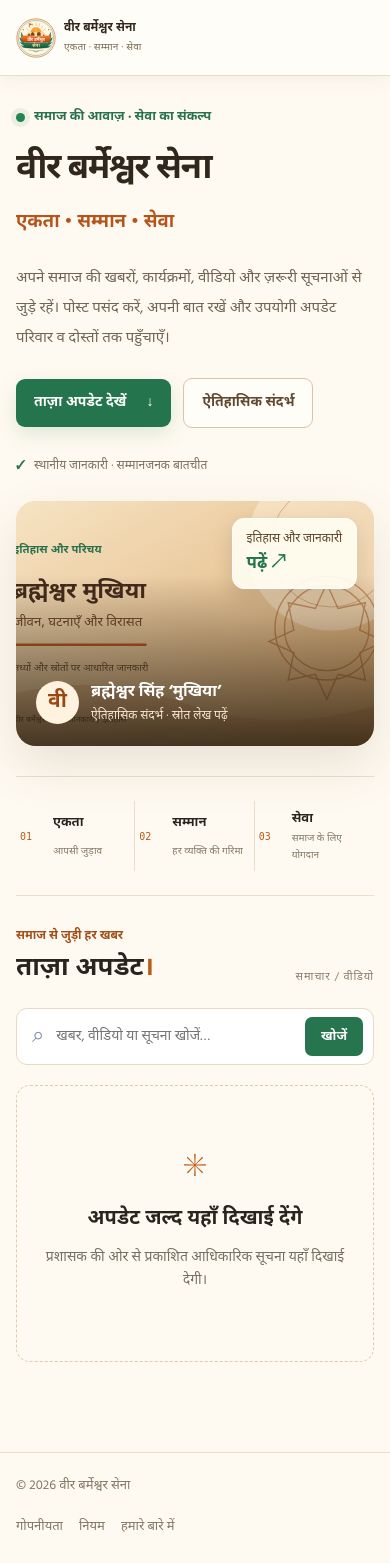
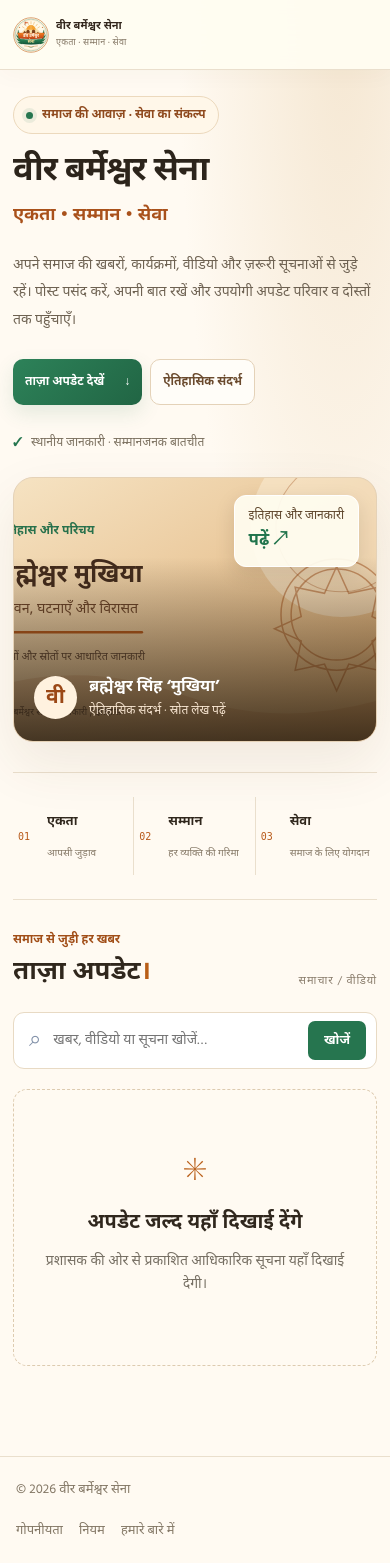
Before and after one commit to pk8873/Veer-Barmeshwar-Sena, a Django app: page / in a window 390 px wide. Before the commit the page ends 1532 px from the top, so only its background shows below. Run offline with Django 5.2, Linux system fonts and the light colour scheme; data that the repository does not hold is empty.

Commit message:
Polish responsive homepage and community feed interface

```diff
--- a/static/css/site.css
+++ b/static/css/site.css
@@ -100,3 +100,72 @@ footer{border-color:var(--line);color:#837765;font:13px var(--sans)}footer a:hov
 .visually-hidden{position:absolute!important;width:1px;height:1px;padding:0;margin:-1px;overflow:hidden;clip:rect(0,0,0,0);white-space:nowrap;border:0}
 .ajax-like-form{display:inline-flex;margin:0}
 @media(max-width:560px){.brand-logo{width:40px;height:40px;flex-basis:40px}.brand{gap:8px}.inline-comment-form{gap:7px}.inline-comment-form input{font-size:13px;padding:9px}.inline-comment-form button{padding:9px 11px}}
+
+
+/* Production polish: stronger responsive hierarchy and consistent brand surfaces */
+:root{--brand-saffron:#b6531c;--brand-green:#26754f;--surface:#fffdf8;--surface-line:#eadfcd}
+body{background:radial-gradient(ellipse at 88% 0%,#f5e7d2 0,transparent 34%),#fffaf2;color:#30271d}
+.topbar{min-height:76px;background:#fffdf2f2;border-bottom:1px solid #eadfcd;box-shadow:0 5px 22px #5b3c1a08}
+.brand strong{font-size:14px;letter-spacing:0;color:#33271d}
+.brand small{font:500 11px var(--sans);letter-spacing:.2px;color:#847765}
+.topbar nav{gap:clamp(10px,2vw,24px);font-size:13px;color:#665746}
+.topbar nav>a{transition:color .18s ease}
+.local-hero{gap:clamp(24px,4vw,52px);padding-top:clamp(30px,4vw,50px);padding-bottom:clamp(30px,4vw,44px)}
+.local-kicker{display:inline-flex;align-items:center;gap:9px;padding:8px 12px;border:1px solid #ecd9bd;background:#fff7e9;border-radius:999px;color:#8f4a1e;font-size:12px;font-weight:700}
+.local-kicker span{width:7px;height:7px;background:#26754f;border-radius:50%;box-shadow:0 0 0 4px #26754f17}
+.local-hero h1{color:#2c241b;font-weight:800;letter-spacing:-1.6px;line-height:1.16}
+.local-hero h1 em{display:inline-block;margin-top:7px;color:#a9511b;font-style:normal}
+.local-intro{max-width:560px;font-size:16px;line-height:1.95;color:#6e6252}
+.local-primary,.local-secondary{min-height:46px;padding:12px 17px;border-radius:10px;font-size:13px;font-weight:700;transition:transform .18s ease,box-shadow .18s ease}
+.local-primary{background:linear-gradient(135deg,#2d8259,#216544);box-shadow:0 8px 20px #26754f20}
+.local-primary:hover,.local-secondary:hover{transform:translateY(-2px)}
+.local-secondary{border:1px solid #e4d2b8;background:#fffdf8;color:#6a4a2d}
+.local-hero-photo{border:1px solid #e5d2b7;box-shadow:0 22px 55px #5b3c1a17}
+.local-values{border-bottom-color:#eadfcd}
+.local-values>div{min-height:78px}
+.feed-layout{gap:clamp(22px,4vw,40px)}
+.section-head{gap:12px}
+.post-card{overflow:hidden}
+.post-title:hover{color:#a9511b}
+.post-image{background:#f6e7cf}
+.post-video{border:1px solid #eadfcd}
+.aside-card{position:sticky;top:100px}
+footer{background:#fffaf2}
+@media(max-width:800px){
+  .topbar{height:auto;min-height:70px;align-items:center}
+  .topbar nav{flex-wrap:wrap;justify-content:flex-end;row-gap:8px}
+  .local-hero{grid-template-columns:minmax(0,1fr)}
+  .local-hero-photo{height:min(68vw,340px);min-height:230px}
+  .feed-layout{grid-template-columns:minmax(0,1fr)}
+  .feed-aside{display:block;padding-top:0}
+  .aside-card{position:static}
+}
+@media(max-width:560px){
+  .topbar{padding:10px 13px;gap:8px}
+  .brand{min-width:0;gap:7px}
+  .brand-logo{width:36px;height:36px;flex-basis:36px}
+  .brand strong{font-size:11px;letter-spacing:0}
+  .brand small{font-size:9px}
+  .topbar nav{gap:7px 10px;font-size:11px}
+  .topbar nav>a{font-size:11px}
+  .nav-login{padding:6px 9px}
+  .shell{padding:0 13px}
+  .local-hero{padding-top:26px}
+  .local-hero h1{font-size:clamp(31px,8.8vw,43px);letter-spacing:-1px}
+  .local-intro{font-size:14px}
+  .local-hero-actions{gap:8px}
+  .local-primary,.local-secondary{padding:11px 12px;font-size:12px}
+  .local-values{grid-template-columns:repeat(3,minmax(0,1fr))}
+  .local-values>div{padding:8px 5px;column-gap:5px}
+  .local-values strong{font-size:13px}
+  .local-values small{font-size:10px}
+  .post-card{padding:15px}
+  .post-title{font-size:18px}
+  .post-body{font-size:14px}
+  .post-actions{gap:13px}
+  .post-actions .action-button span{font-size:11px}
+  .feed-aside{display:none}
+}
+@media(prefers-reduced-motion:reduce){
+  *,*::before,*::after{scroll-behavior:auto!important;animation-duration:.01ms!important;animation-iteration-count:1!important;transition-duration:.01ms!important}
+}
```
